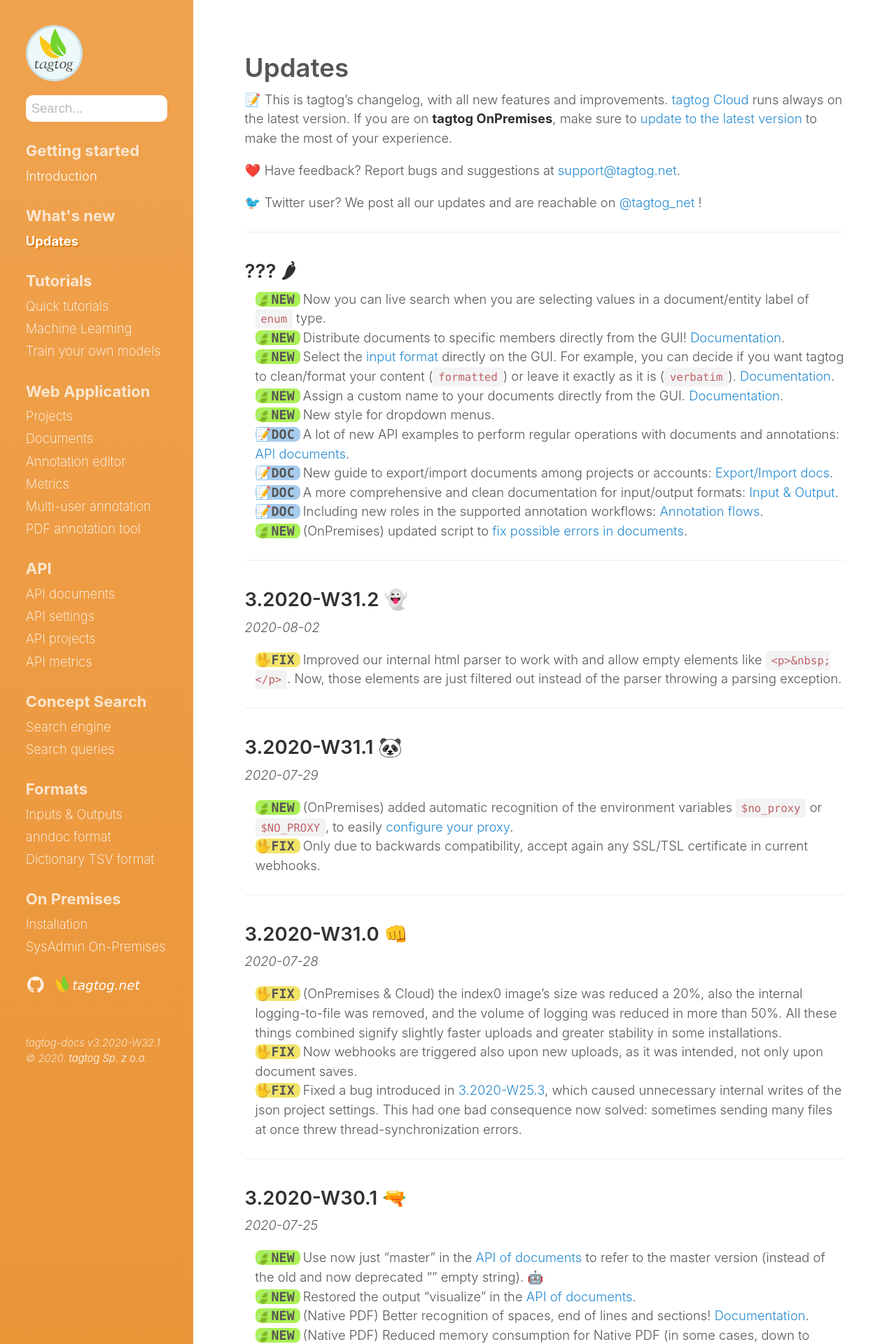
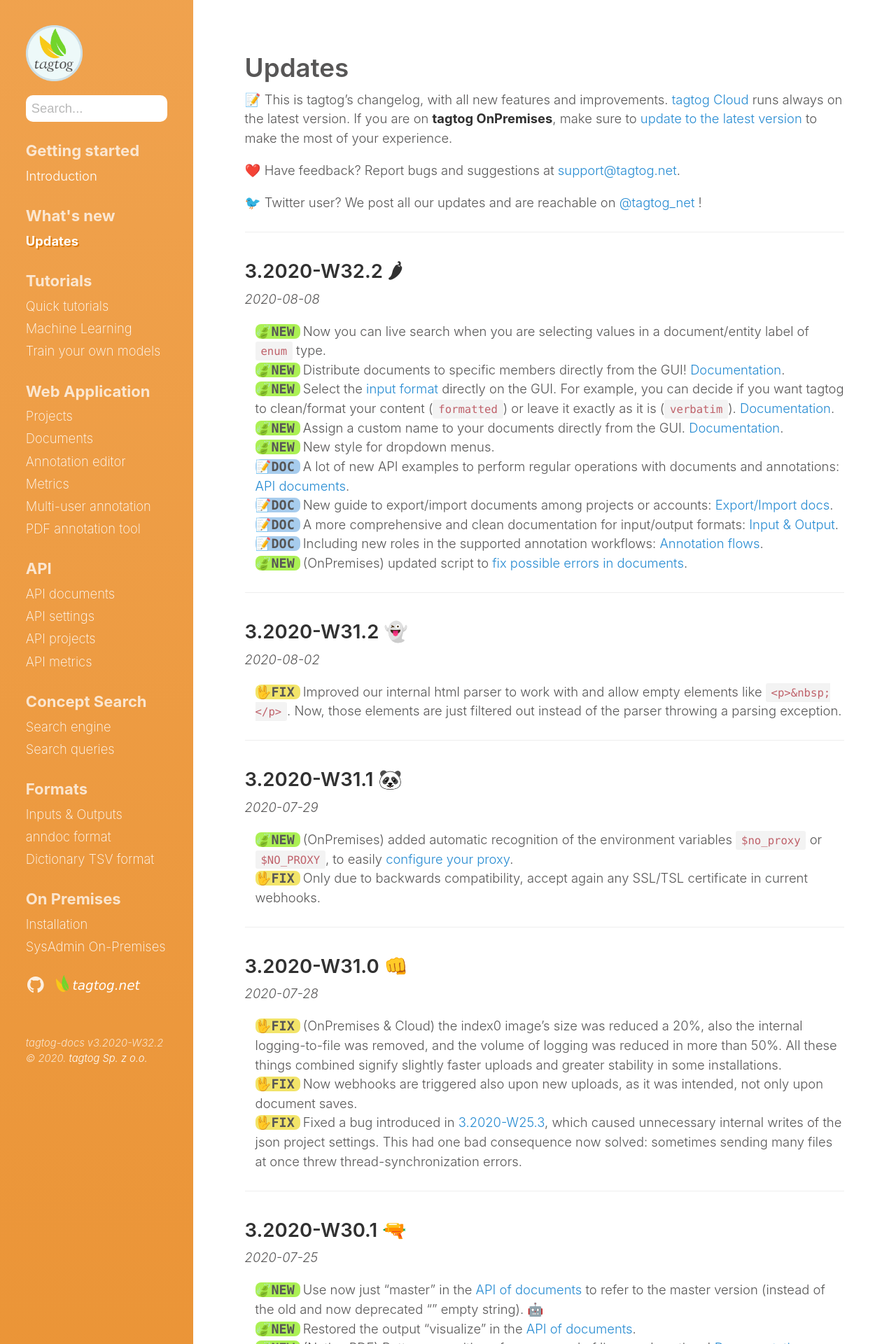
Before and after one commit to tagtogorg/tagtog-doc, a Jekyll site: the page built from updates.md, in a window 1280 px wide. Shown: the top 1920 px of the page at 70% size. Built offline with Jekyll 4.4.1, drawn with Linux system fonts in a browser that asks for light colours; nearby versions of some CDN libraries; emoji names are drawn with the system emoji font; some of the changed text lies outside the part shown.

Commit message:
Bump version: 3.2020-W32.2 🌶

```diff
--- a/_config.yml
+++ b/_config.yml
@@ -71,7 +71,7 @@ plugins:
   - jemoji
 
 # Custom vars
-version: 3.2020-W32.1
+version: 3.2020-W32.2
 sidebar_home_link: true
 search_page: false
 # sidebar_blog_link:  '/blog'   # By default, your home page is your blog
--- a/updates.md
+++ b/updates.md
@@ -14,7 +14,8 @@ notoc: true
 
 ---
 
-## ??? 🌶
+## 3.2020-W32.2 🌶
+_2020-08-08_
 
 <ul class="updates">
   <li class="new"><span markdown="1">Now you can live search when you are selecting values in a document/entity label of `enum` type.</span></li>
```
Also changed, not shown: 1 other file.
